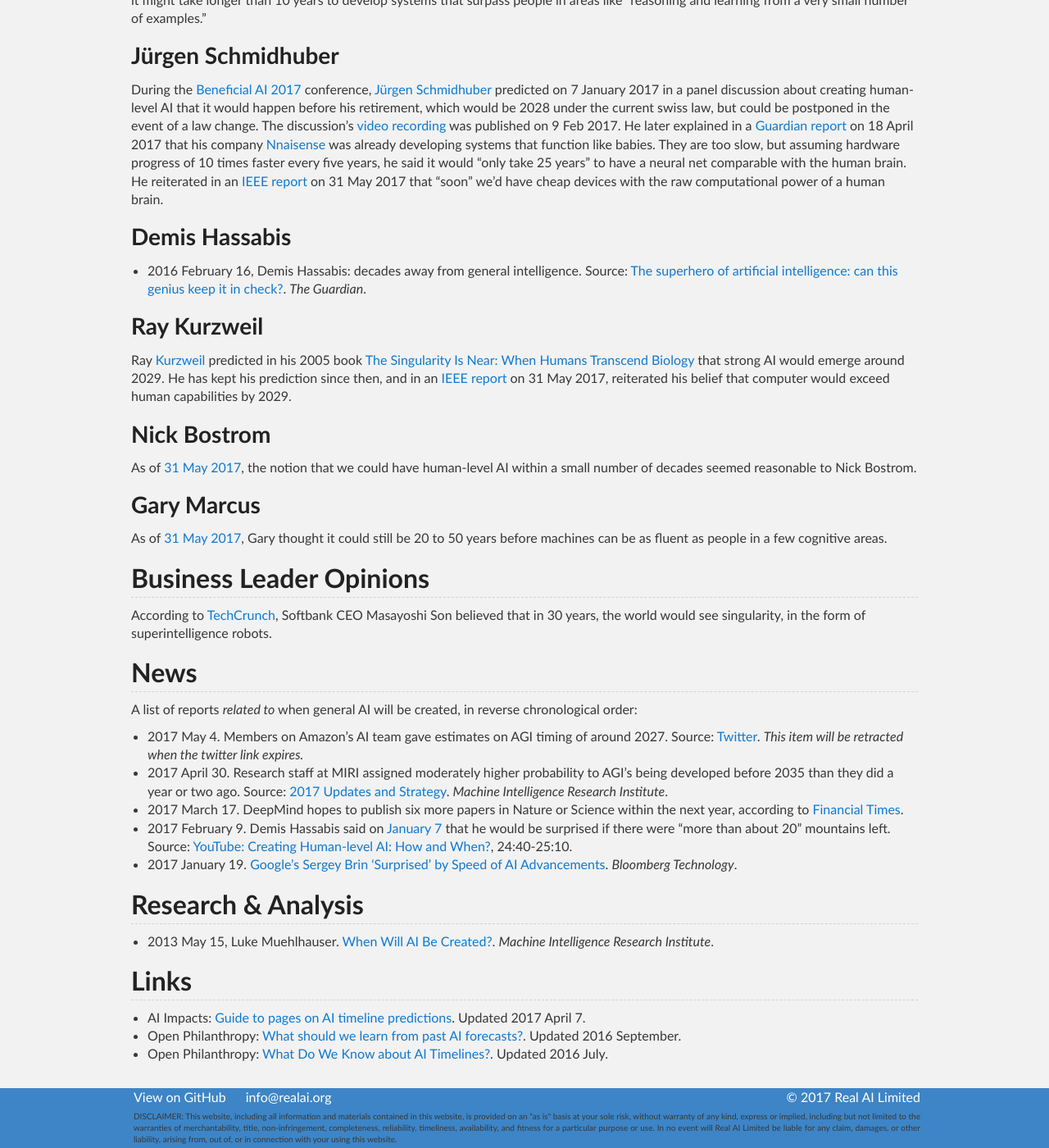
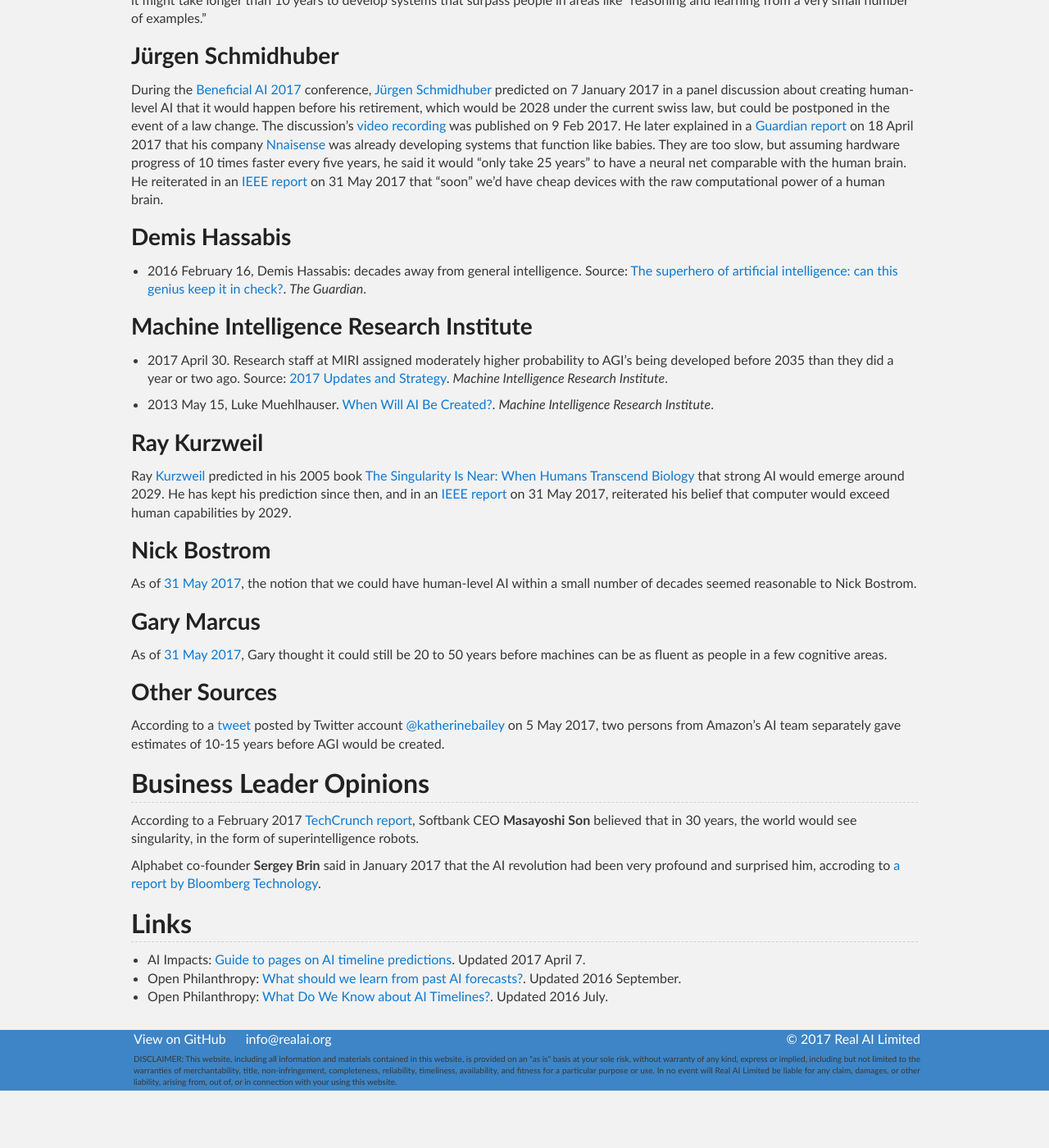
Before and after one commit to Tonywuhk/realai.org, a Jekyll site: the page built from timing.md, in a window 1280 px wide and 1400 px high, scrolled down 651 px. Shown: the whole window at 82% size. Built offline with Jekyll 4.4.1, drawn with Linux system fonts in a browser that asks for light colours; our own code applies the rules of GitHub Pages for plain Markdown files; comment, search, counter and statistics services are not loaded; the repository's description, which GitHub fills in, is left out; after the commit the page ends 1981 px from its top, so only the background shows below that; some of the changed text lies outside the part shown.

Commit message:
Update timing.md

```diff
--- a/timing.md
+++ b/timing.md
@@ -3,7 +3,7 @@
 ---
 # Timing
 
-Given SI's potentially huge impact and its technological proximity to AGI, it is of paramount importantance to form rational expectations on the timing of AGI creation.
+In recent years there has been rapid [progress](http://realai.org/progress/) towards the creation of AGI, to the extent that [roadmaps](http://realai.org/roadmaps/) are under serious dicussion. Given SI's potentially huge impact and its technological proximity to AGI, it is of paramount importance to form rational expectations on timing.
 
 ## Survey Results
 
@@ -28,6 +28,12 @@
 
 * 2016 February 16, Demis Hassabis: decades away from general intelligence. Source: [The superhero of artificial intelligence: can this genius keep it in check?](https://www.theguardian.com/technology/2016/feb/16/demis-hassabis-artificial-intelligence-deepmind-alphago). *The Guardian*.
 
+### Machine Intelligence Research Institute
+
+* 2017 April 30. Research staff at MIRI assigned moderately higher probability to AGI’s being developed before 2035 than they did a year or two ago. Source: [2017 Updates and Strategy](https://intelligence.org/2017/04/30/2017-updates-and-strategy/). *Machine Intelligence Research Institute*.
+
+* 2013 May 15, Luke Muehlhauser. [When Will AI Be Created?](https://intelligence.org/2013/05/15/when-will-ai-be-created/). *Machine Intelligence Research Institute*.
+
 ### Ray Kurzweil
 
 Ray [Kurzweil](http://www.kurzweilai.net/) predicted in his 2005 book [The Singularity Is Near: When Humans Transcend Biology](http://singularity.com/) that strong AI would emerge around 2029. He has kept his prediction since then, and in an [IEEE report](http://spectrum.ieee.org/computing/software/humanlevel-ai-is-right-around-the-corner-or-hundreds-of-years-away#RayKurzweil) on 31 May 2017, reiterated his belief that computer would exceed human capabilities by 2029.
@@ -40,23 +46,15 @@
 
 As of [31 May 2017](http://spectrum.ieee.org/computing/software/humanlevel-ai-is-right-around-the-corner-or-hundreds-of-years-away#GaryMarcus), Gary thought it could still be 20 to 50 years before machines can be as fluent as people in a few cognitive areas.
 
+### Other Sources
+
+According to a [tweet](https://twitter.com/katherinebailey/status/860188371888549888) posted by Twitter account [@katherinebailey](https://twitter.com/katherinebailey) on 5 May 2017, two persons from Amazon's AI team separately gave estimates of 10-15 years before AGI would be created.
+
 ## Business Leader Opinions
 
-According to [TechCrunch](https://techcrunch.com/2017/02/27/superintelligent-ai-explains-softbanks-push-to-raise-a-100bn-vision-fund/), Softbank CEO Masayoshi Son believed that in 30 years, the world would see singularity, in the form of superintelligence robots.
+According to a February 2017 [TechCrunch report](https://techcrunch.com/2017/02/27/superintelligent-ai-explains-softbanks-push-to-raise-a-100bn-vision-fund/), Softbank CEO **Masayoshi Son** believed that in 30 years, the world would see singularity, in the form of superintelligence robots.
 
-## News
-
-A list of reports *related to* when general AI will be created, in reverse chronological order:
-
-* 2017 May 4. Members on Amazon's AI team gave estimates on AGI timing of around 2027. Source: [Twitter](https://twitter.com/katherinebailey/status/860188371888549888). *This item will be retracted when the twitter link expires.*
-* 2017 April 30. Research staff at MIRI assigned moderately higher probability to AGI’s being developed before 2035 than they did a year or two ago. Source: [2017 Updates and Strategy](https://intelligence.org/2017/04/30/2017-updates-and-strategy/). *Machine Intelligence Research Institute*.
-* 2017 March 17. DeepMind hopes to publish six more papers in Nature or Science within the next year, according to [Financial Times](https://www.ft.com/content/cada14c4-d366-11e6-b06b-680c49b4b4c0).
-* 2017 February 9. Demis Hassabis said on [January 7](https://futureoflife.org/bai-2017/) that he would be surprised if there were "more than about 20" mountains left. Source: [YouTube: Creating Human-level AI: How and When?](https://www.youtube.com/watch?v=V0aXMTpZTfc), 24:40-25:10.
-* 2017 January 19. [Google’s Sergey Brin ‘Surprised’ by Speed of AI Advancements](https://www.bloomberg.com/news/articles/2017-01-19/google-s-sergey-brin-surprised-by-speed-of-ai-advancements). *Bloomberg Technology*.
-
-## Research & Analysis
-
-* 2013 May 15, Luke Muehlhauser. [When Will AI Be Created?](https://intelligence.org/2013/05/15/when-will-ai-be-created/). *Machine Intelligence Research Institute*.
+Alphabet co-founder **Sergey Brin** said in January 2017 that the AI revolution had been very profound and surprised him, accroding to [a report by Bloomberg Technology](https://www.bloomberg.com/news/articles/2017-01-19/google-s-sergey-brin-surprised-by-speed-of-ai-advancements).
 
 ## Links
 
```
